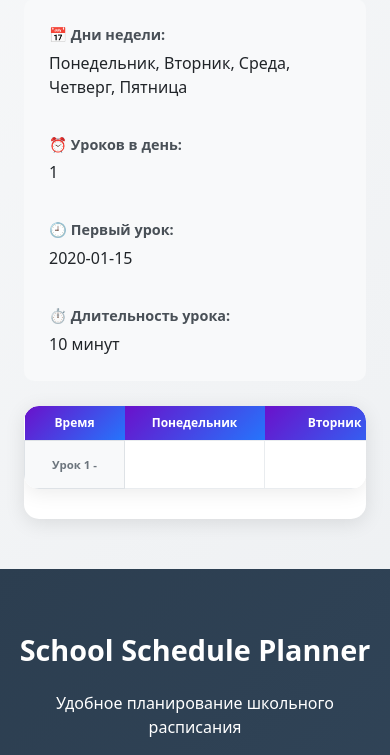
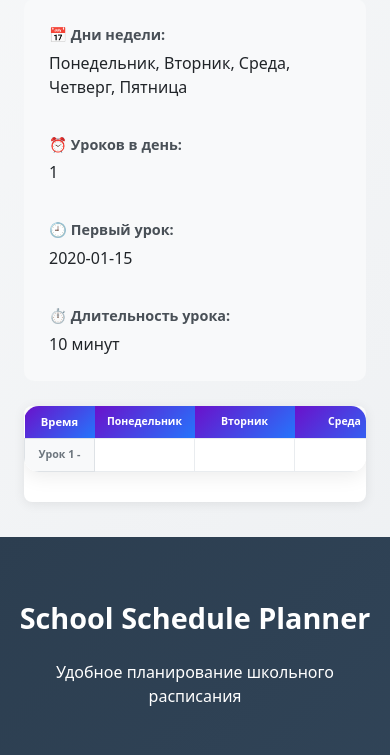
Before and after one commit to KulikovaSasha/school-schedule-website, a Flask app: page /schedule/1/view in a window 390 px wide. Shown: the part 409-1164 px from the top of the page. Run offline with Flask 3, Linux system fonts and the light colour scheme; a user stored in the database is signed in; tables that the repository leaves empty hold one stand-in row (values such as "Sample post").

Commit message:
Более компактное готовое расписание

```diff
--- a/static/css/schedule-view.css
+++ b/static/css/schedule-view.css
@@ -1,57 +1,61 @@
-
 /* Стили для режима просмотра расписания */
 .schedule-view-container {
     background: white;
-    border-radius: 15px;
+    border-radius: 12px;
     overflow: hidden;
-    box-shadow: 0 4px 20px rgba(0,0,0,0.1);
-    margin-bottom: 30px;
+    box-shadow: 0 2px 12px rgba(0,0,0,0.08);
+    margin-bottom: 20px;
+    max-width: 100%;
 }
 
 .view-mode .schedule-table {
     width: 100%;
     border-collapse: collapse;
     table-layout: fixed;
+    min-width: 600px; /* Уменьшили минимальную ширину */
 }
 
 .view-mode th {
     background: linear-gradient(135deg, #4CAF50 0%, #45a049 100%);
     color: white;
-    padding: 15px;
+    padding: 10px 8px; /* Уменьшили отступы */
     text-align: center;
     font-weight: 600;
     border: 1px solid #dee2e6;
+    font-size: 0.9em; /* Уменьшили шрифт */
 }
 
 .view-mode .time-header {
-    width: 140px;
-    min-width: 140px;
+    width: 100px; /* Уже */
+    min-width: 100px;
 }
 
 .view-mode .day-header {
-    min-width: 180px;
+    min-width: 140px; /* Уже */
+    font-size: 0.85em;
 }
 
 .view-mode .time-cell {
     background: #f8f9fa;
-    padding: 15px;
+    padding: 10px 8px; /* Уменьшили отступы */
     text-align: center;
     border: 1px solid #dee2e6;
     font-weight: 600;
     color: #495057;
+    font-size: 0.85em;
 }
 
 .lesson-view-cell {
-    padding: 15px;
+    padding: 10px 8px; /* Уменьшили отступы */
     border: 1px solid #dee2e6;
     vertical-align: top;
-    min-height: 100px;
+    min-height: 80px; /* Ниже */
     transition: all 0.3s ease;
 }
 
 .lesson-view-cell:hover {
-    transform: scale(1.02);
-    box-shadow: 0 4px 12px rgba(0,0,0,0.15);
+    transform: scale(1.01); /* Более subtle эффект */
+    box-shadow: 0 2px 8px rgba(0,0,0,0.1);
     z-index: 1;
 }
 
@@ -60,97 +64,240 @@
     display: flex;
     flex-direction: column;
     justify-content: space-between;
+    gap: 4px; /* Добавили промежуток */
 }
 
 .subject-name {
     font-weight: bold;
-    font-size: 16px;
-    margin-bottom: 10px;
+    font-size: 14px; /* Уменьшили шрифт */
+    margin-bottom: 6px;
     color: #2c3e50;
     word-break: break-word;
+    line-height: 1.2;
+}
+
+.lesson-meta {
+    font-size: 0.8em;
+    color: #666;
+    margin-bottom: 4px;
 }
 
 .lesson-link-container {
     display: flex;
     align-items: center;
-    gap: 8px;
+    gap: 6px; /* Уменьшили промежуток */
     margin-top: auto;
+    flex-wrap: wrap;
 }
 
 .lesson-link-btn {
     display: inline-flex;
     align-items: center;
-    gap: 6px;
-    padding: 8px 12px;
+    gap: 4px; /* Уменьшили промежуток */
+    padding: 6px 10px; /* Уменьшили отступы */
     background-color: rgba(255, 255, 255, 0.9);
     color: #4CAF50;
     text-decoration: none;
-    border-radius: 6px;
-    font-size: 14px;
+    border-radius: 4px;
+    font-size: 12px; /* Уменьшили шрифт */
     transition: all 0.3s ease;
     border: 1px solid #4CAF50;
     flex-grow: 1;
+    min-width: 0;
 }
 
 .lesson-link-btn:hover {
     background-color: #4CAF50;
     color: white;
-    transform: translateY(-2px);
+    transform: translateY(-1px);
 }
 
 .copy-link-btn {
-    padding: 8px;
+    padding: 6px; /* Уменьшили отступы */
     background: rgba(255, 255, 255, 0.9);
     border: 1px solid #ddd;
-    border-radius: 6px;
+    border-radius: 4px;
     cursor: pointer;
     transition: all 0.3s ease;
     display: flex;
     align-items: center;
     justify-content: center;
+    font-size: 12px;
 }
 
 .copy-link-btn:hover {
     background-color: #f0f0f0;
-    transform: scale(1.1);
+    transform: scale(1.05);
+}
+
+/* Обертка для горизонтальной прокрутки */
+.schedule-table-wrapper {
+    overflow-x: auto;
+    margin: 0 -10px;
+    padding: 0 10px;
+    -webkit-overflow-scrolling: touch;
+}
+
+/* Индикатор прокрутки */
+.schedule-table-wrapper::after {
+    content: '← → Проведите для прокрутки';
+    display: block;
+    text-align: center;
+    font-size: 0.8em;
+    color: #666;
+    padding: 8px 0;
+    opacity: 0.7;
 }
 
 /* Адаптивность */
-@media (max-width: 768px) {
+@media (max-width: 1024px) {
+    .view-mode .schedule-table {
+        min-width: 550px;
+    }
+
     .view-mode .time-header {
-        width: 100px;
-        min-width: 100px;
+        width: 90px;
+        min-width: 90px;
     }
 
     .view-mode .day-header {
-        min-width: 140px;
+        min-width: 120px;
+    }
+}
+
+@media (max-width: 768px) {
+    .schedule-view-container {
+        border-radius: 8px;
+        margin-bottom: 15px;
+    }
+
+    .view-mode .schedule-table {
+        min-width: 500px;
+    }
+
+    .view-mode .time-header {
+        width: 80px;
+        min-width: 80px;
+        padding: 8px 6px;
+        font-size: 0.8em;
+    }
+
+    .view-mode .day-header {
+        min-width: 110px;
+        font-size: 0.8em;
+        padding: 8px 6px;
+    }
+
+    .view-mode .time-cell {
+        padding: 8px 6px;
+        font-size: 0.8em;
+    }
+
+    .lesson-view-cell {
+        padding: 8px 6px;
+        min-height: 70px;
+    }
+
+    .subject-name {
+        font-size: 13px;
+        margin-bottom: 4px;
+    }
+
+    .lesson-meta {
+        font-size: 0.75em;
     }
 
     .lesson-link-container {
-        flex-direction: column;
-        gap: 5px;
+        gap: 4px;
+        flex-direction: row; /* Оставляем в строку */
     }
 
     .lesson-link-btn {
+        font-size: 11px;
+        padding: 5px 8px;
+        gap: 3px;
+    }
+
+    .copy-link-btn {
+        padding: 5px;
+        font-size: 11px;
+    }
+}
+
+@media (max-width: 480px) {
+    .view-mode .schedule-table {
+        min-width: 450px;
+    }
+
+    .view-mode .time-header {
+        width: 70px;
+        min-width: 70px;
+    }
+
+    .view-mode .day-header {
+        min-width: 100px;
+        font-size: 0.75em;
+    }
+
+    .subject-name {
         font-size: 12px;
-        padding: 6px 10px;
+    }
+
+    .lesson-link-btn {
+        font-size: 10px;
+        padding: 4px 6px;
     }
 }
 
 /* Анимации */
 @keyframes fadeIn {
-    from { opacity: 0; transform: translateY(10px); }
+    from { opacity: 0; transform: translateY(5px); }
     to { opacity: 1; transform: translateY(0); }
 }
 
 .lesson-view-cell {
-    animation: fadeIn 0.5s ease;
+    animation: fadeIn 0.3s ease;
 }
 
-.lesson-view-cell:nth-child(even) {
-    animation-delay: 0.1s;
+/* Стили для печати */
+@media print {
+    .schedule-view-container {
+        box-shadow: none;
+        border: 1px solid #000;
+    }
+
+    .view-mode .schedule-table {
+        min-width: auto;
+        width: 100%;
+    }
+
+    .lesson-link-btn {
+        background: none !important;
+        color: #000 !important;
+        border: 1px solid #000 !important;
+    }
+
+    .schedule-table-wrapper::after {
+        display: none;
+    }
 }
 
-.lesson-view-cell:nth-child(odd) {
-    animation-delay: 0.2s;
+/* Улучшенная компактность для содержимого */
+.compact-mode .lesson-view-cell {
+    padding: 6px 4px;
+    min-height: 60px;
 }
+
+.compact-mode .subject-name {
+    font-size: 12px;
+    margin-bottom: 2px;
+}
+
+.compact-mode .lesson-meta {
+    font-size: 0.7em;
+}
+
+.compact-mode .lesson-link-btn {
+    padding: 4px 6px;
+    font-size: 10px;
+}
```
